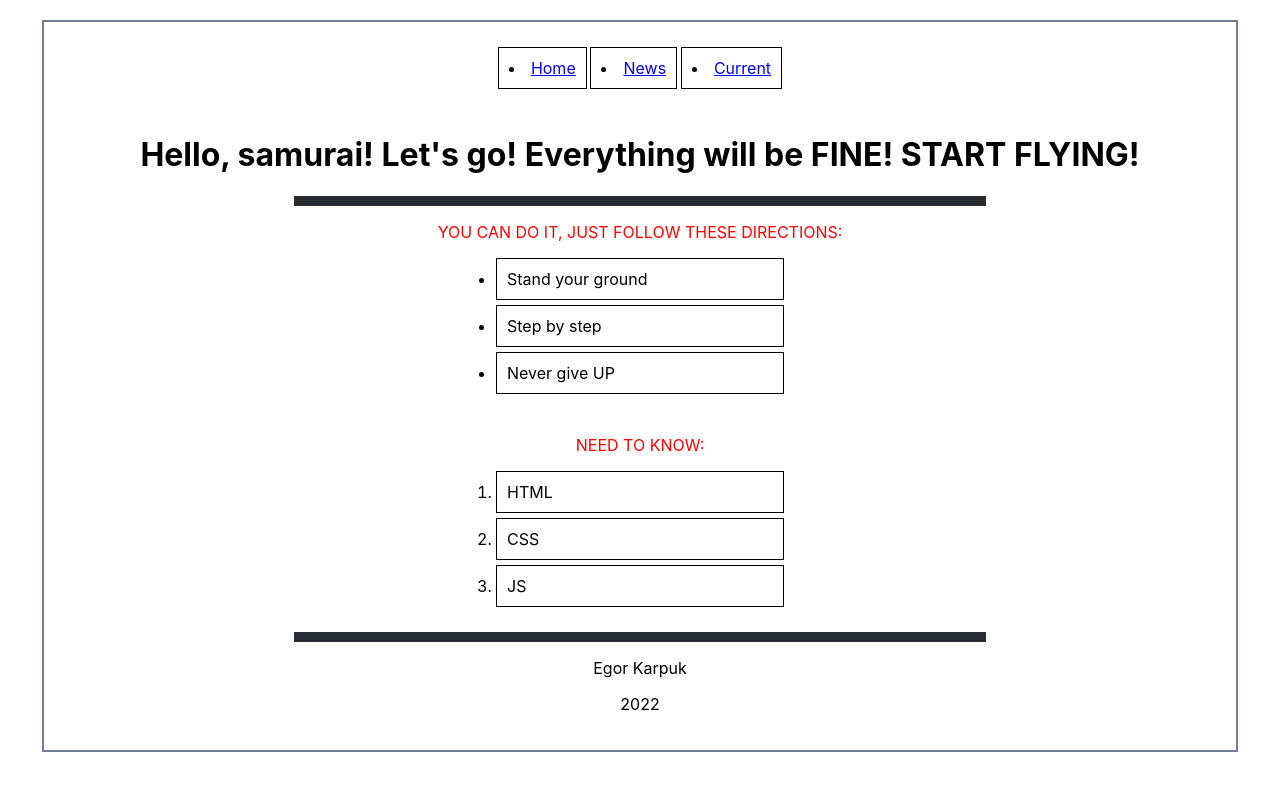
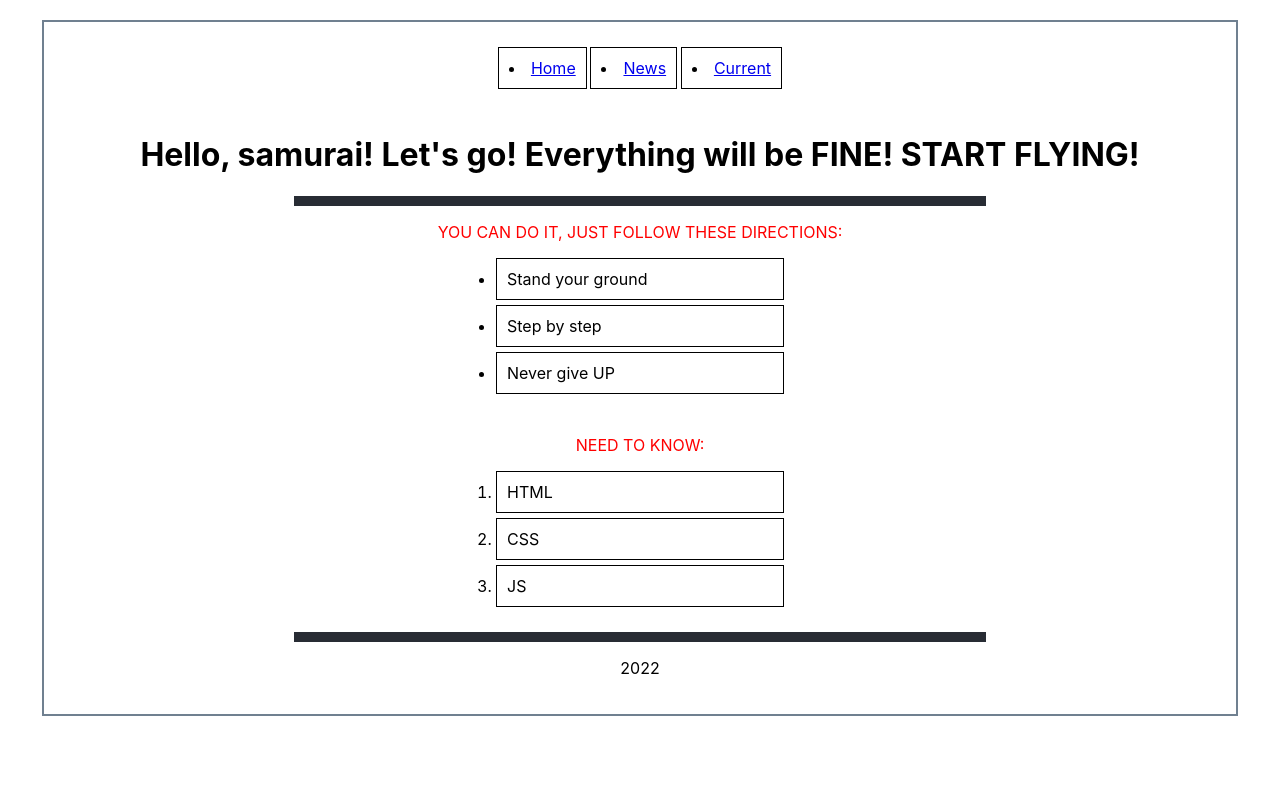
Before and after one commit to Pikadorius/samurai-way-main, a React (Create React App) app: page / in a window 1280 px wide. Shown: the top 790 px of the page. Built offline with nearby package versions, Linux system fonts and the light colour scheme.

Commit message:
added new components

```diff
--- a/src/Footer.tsx
+++ b/src/Footer.tsx
@@ -4,7 +4,6 @@ const Footer = () => {
     return (
         <div>
             <div className="break_line"></div>
-            <p>Egor Karpuk</p>
             <p>2022</p>
         </div>
     );
```
